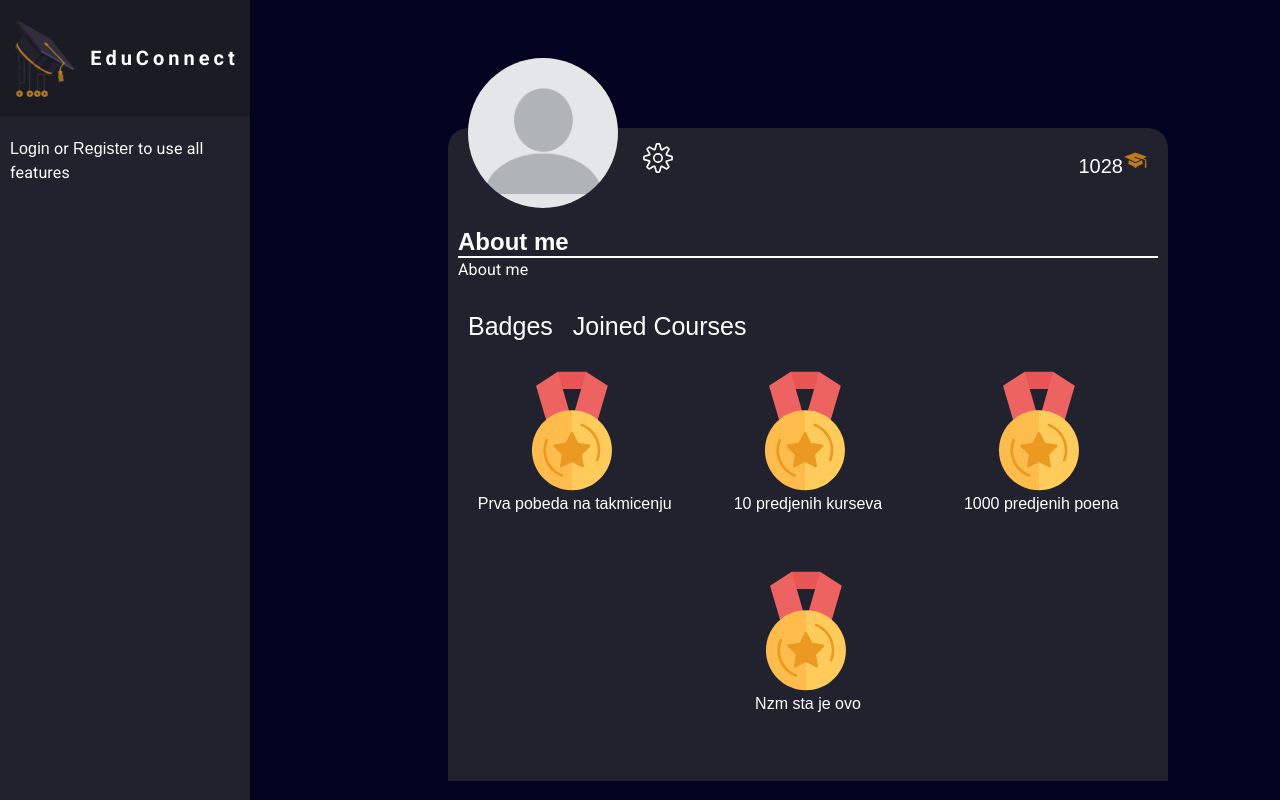
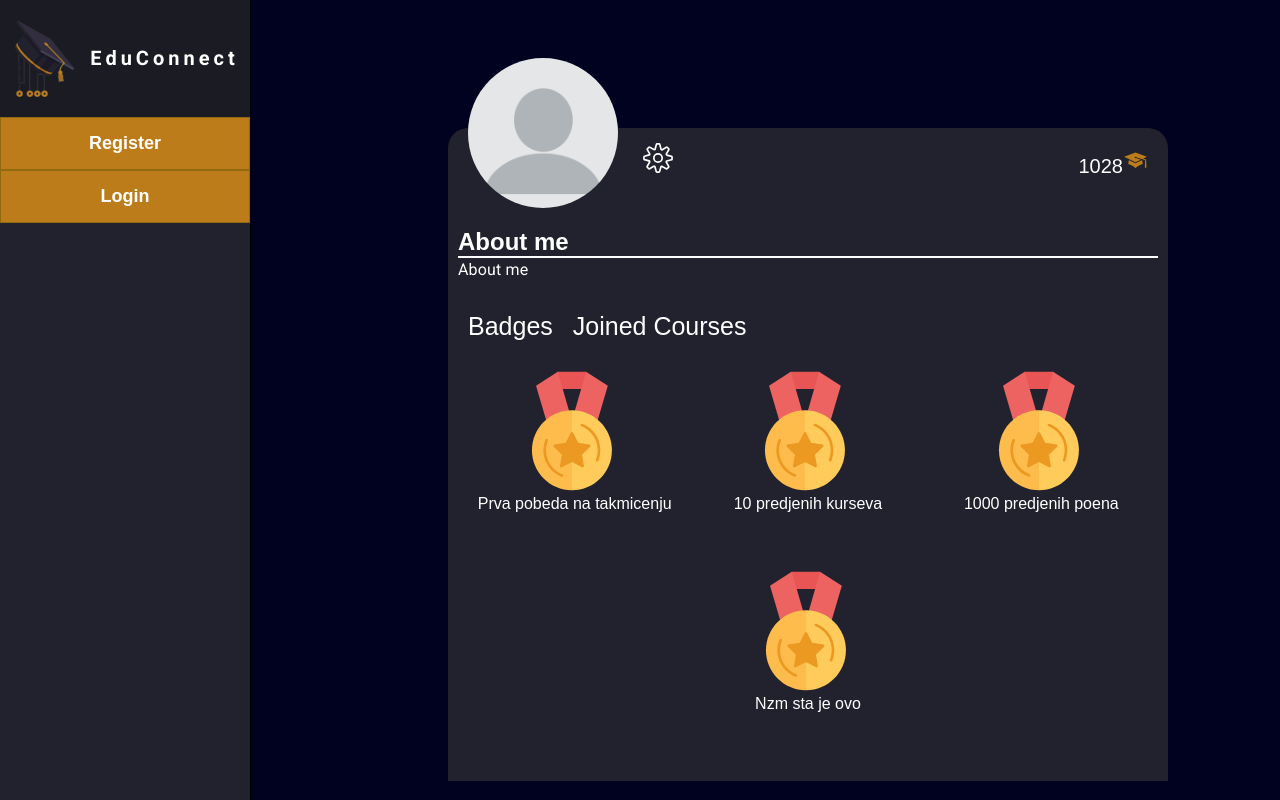
Before and after one commit to EminRedzovic/Hackaton2024, a React (Create React App) app: page /profile in a window 1280 px wide. Built offline with nearby package versions, Linux system fonts and the light colour scheme; no server answers.

Commit message:
za konsultacije

```diff
--- a/src/components/CourseCards/NavigationCard.js
+++ b/src/components/CourseCards/NavigationCard.js
@@ -1,12 +1,14 @@
 import React, { useEffect, useState } from "react";
 import "../../pages/HomePage/HomeScreen.css";
 import mockedProfile from "../../mockedData/profile.png";
-import { Box, Typography } from "@mui/material";
+import { Box, Typography, Button } from "@mui/material";
 import sajtLogo from "../../styles/sajtLogo.png";
-import MilitaryTechIcon from "@mui/icons-material/MilitaryTech";
 import { auth, getUserData } from "../../firebase";
 import { signOut } from "firebase/auth";
 import { useNavigate } from "react-router-dom";
+import BookIcon from "@mui/icons-material/Book";
+import LeaderboardIcon from "@mui/icons-material/Leaderboard";
+import AddCircleOutlineIcon from "@mui/icons-material/AddCircleOutline";
 
 const NavigationCard = () => {
   const [user, setUser] = useState();
@@ -40,7 +42,11 @@ const NavigationCard = () => {
       <Box className={"sidebar"}>
         <Box>
           <Box className={`logo`}>
-            <img src={sajtLogo} alt="Profile Picture" />
+            <img
+              src={sajtLogo}
+              alt="Profile Picture"
+              className="logo-sidebar"
+            />
             <Typography
               sx={{
                 letterSpacing: 4,
@@ -79,6 +85,7 @@ const NavigationCard = () => {
                     navigate("/");
                   }}
                 >
+                  <BookIcon />
                   Kursevi
                 </li>
                 <li
@@ -86,6 +93,7 @@ const NavigationCard = () => {
                     navigate("/leaderboard");
                   }}
                 >
+                  <LeaderboardIcon />
                   Leaderboard
                 </li>
                 {user && user.isAdmin && (
@@ -94,44 +102,13 @@ const NavigationCard = () => {
                       navigate("/addcourse");
                     }}
                   >
+                    <AddCircleOutlineIcon />
                     Dodaj kurs
                   </li>
                 )}
               </ul>
             </>
           )}
-          {user ? (
-            <button className="logoutButton" onClick={logout}>
-              Log out
-            </button>
-          ) : (
-            <Typography
-              style={{
-                marginTop: 20,
-                marginLeft: 10,
-              }}
-            >
-              <span
-                onClick={() => {
-                  navigate("/loginpage");
-                }}
-                style={{ cursor: "pointer" }}
-              >
-                Login
-              </span>{" "}
-              or{" "}
-              <span
-                onClick={() => {
-                  navigate("/registerPage");
-                }}
-                style={{ cursor: "pointer" }}
-              >
-                Register
-              </span>{" "}
-              to use all features
-            </Typography>
-          )}
-        </Box>
 
           {user && (
             <Box
@@ -144,9 +121,38 @@ const NavigationCard = () => {
               }}
             >
               <img src={mockedProfile} alt="Profile Picture" />
-            <span>{user && user.displayName}</span>
+              <span className="profile-username">
+                {user && user.displayName}
+              </span>
             </Box>
           )}
+
+          {user ? (
+            <button className="sidebar-button logout-button" onClick={logout}>
+              Log out
+            </button>
+          ) : (
+            <div>
+              <button
+                className="sidebar-button"
+                onClick={() => {
+                  navigate("/registerPage");
+                }}
+              >
+                Register
+              </button>
+
+              <button
+                className="sidebar-button login-button  "
+                onClick={() => {
+                  navigate("/loginpage");
+                }}
+              >
+                Login
+              </button>
+            </div>
+          )}
+        </Box>
       </Box>
     </>
   );
--- a/src/pages/AddCourse/AddCourse.css
+++ b/src/pages/AddCourse/AddCourse.css
@@ -3,14 +3,15 @@
 }
 
 .main-add-course{
-    background-color: #00021f;
-    height: 100vh;
+    background-color: #232430;
+    max-height: 100vh;
     display: flex;
     justify-content: center;
+    margin-left: 250px;
 }
 
 .main-add-course .form{
-    background-color: #22222f;
+    background-color: #232430;
     text-align: center;
     color: white;
     border-radius: 10px;
@@ -34,7 +35,19 @@
 .tf{
     background-color: transparent;
     border: 1px solid grey;
+    font-size: 18px;
     color: white;
     padding: 15px;
     border-radius: 10px;
 }
+
+.logo-addcourse{
+  display: flex;
+  justify-content: space-between;
+  align-items: center;
+  padding: 20px;
+}
+
+.logo2{
+    width: 150px;
+}
--- a/src/pages/AddCourse/AddCourse.js
+++ b/src/pages/AddCourse/AddCourse.js
@@ -133,8 +133,8 @@ const AddCourse = () => {
             color: "white",
           }}
         >
-          <Box className={`logo`} sx={{ marginBottom: 2 }}>
-            <img src={sajtLogo} alt="Profile Picture" />
+          <Box className={`logo-addcourse`} sx={{ marginBottom: 2 }}>
+            <img src={sajtLogo} className="logo2" alt="Profile Picture" />
             <Typography
               sx={{
                 letterSpacing: 4,
@@ -374,14 +374,12 @@ const AddCourse = () => {
                 variant="contained"
                 color="primary"
                 sx={{
-
                   backgroundColor: "#bc7c19",
                   "&:hover": {
                     backgroundColor: "#b27417",
                   },
 
                   marginBottom: 10,
-
                 }}
               >
                 Create
--- a/src/pages/HomePage/HomeScreen.css
+++ b/src/pages/HomePage/HomeScreen.css
@@ -18,25 +18,33 @@ body {
   top: 0;
   left: 0;
   height: 100%;
-  width: 200px;
+  width: 250px;
   color: #fff;
   border-right: 0.5px solid black;
 }
 .customText {
   color: "white";
 }
-.logoutButton {
-  width: 100px;
-  padding-top: 5px;
-  border: 0.5px solid black;
-  background-color: rgb(255, 255, 255, 0.4);
-  border-radius: 10px;
-  letter-spacing: 2px;
-  font-size: 14px;
-  padding-bottom: 5px;
+
+.sidebar-button {
+  width: 100%;
+  background-color: #bc7c19;
+  font-size: 18px;
   cursor: pointer;
+  color: white;
+  font-weight: bold;
+  border: none;
+  padding: 15px;
+  transition: 0.2s;
+  border: 1px solid rgb(143, 106, 15);
 }
-.logo {
+
+
+.sidebar-button:hover{
+  background-color: #a96f18;
+}
+
+.logo{
   display: flex;
   justify-content: space-between;
   align-items: center;
@@ -52,15 +60,18 @@ body {
   margin-top: 20px;
   position: absolute;
   display: flex;
-  align-items: center;
-  align-self: flex-end;
-  bottom: 60px;
+  flex-direction: column;
+  gap: 10px;
+  bottom: 30px;
+  right: 25%;
+
 }
 
 .profile img {
-  width: 50px;
-  height: 50px;
+  width: 80px;
+  height: 80px;
   border-radius: 50%;
+  margin: auto;
 }
 
 .badges {
@@ -85,7 +96,10 @@ body {
   padding: 10px 10px;
   cursor: pointer;
   font-size: 20px;
-  transition: 0.3s;
+  transition: 0.2s;
+  display: flex;
+  align-items: center;
+  gap: 10px;
 }
 
 .navigation-items li:hover{
@@ -99,13 +113,16 @@ body {
   color: #fff;
   overflow-x: hidden;
   justify-content: space-between;
-  transition: width 0.3s ease; /* Dodajte tranziciju za širinu */
-  z-index: 100; /* Postavite z-index da bude ispred glavnog sadržaja */
+  transition: width 0.3s ease;
+  z-index: 100;
 }
 
-.close-button {
-  position: absolute;
-  top: 10px;
-  right: 10px;
-  color: #fff;
+.logout-button{
+  margin-top: 10px;
 }
+
+.profile-username{
+  font-weight: bold;
+  font-size: 22px;
+  text-align: center;
+}
```
Lines whose indentation alone changed are shown as unchanged.
